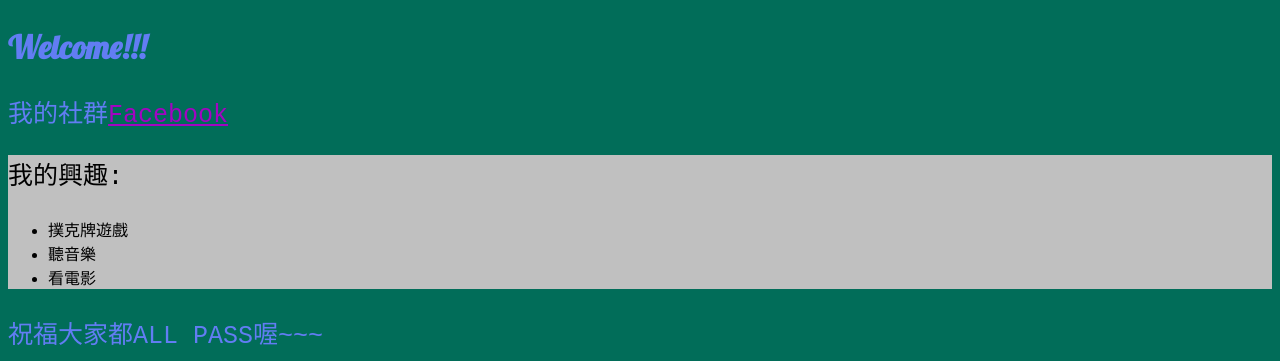
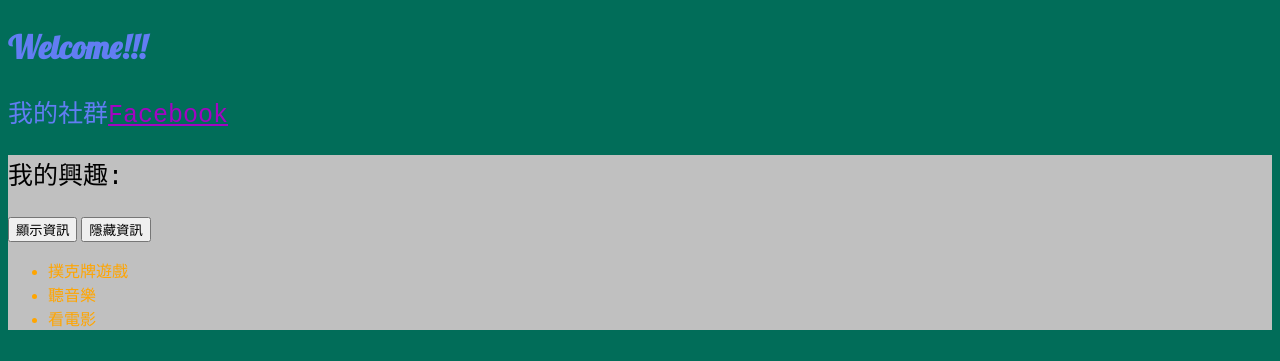
Before and after one commit to ninelin1028/ninelin1028.github.io, a plain HTML site: page index.html in a window 1280 px wide. Shown: the top 361 px of the page. Drawn offline with nearby package versions, Linux system fonts and the light colour scheme.

Commit message:
first commit

```diff
--- a/407261623.html
+++ b/index.html
@@ -1,5 +1,19 @@
 <!DOCTYPE html>
 <link href="https://fonts.googleapis.com/css?family=Lobster" rel="stylesheet" type="text/css">
+<script src="https://code.jquery.com/jquery-3.6.0.min.js"
+		integrity="sha256-/xUj+3OJU5yExlq6GSYGSHk7tPXikynS7ogEvDej/m4=" crossorigin="anonymous"></script>
+<script >
+  $(document).ready(function(){
+    $("#hide").click(function(){
+      $("ul.dropdown").hide();
+    });
+    $("#show").click(function(){
+      $("ul.dropdown").show();
+    });
+    $("ul.dropdown").css("color", "orange");
+
+  });
+  </script>
 <style>
   .blue-text {
     color: rgb(98, 125, 243);
@@ -42,7 +56,9 @@
   <p class="blue-text">我的社群<a href="https://www.facebook.com/people/%E6%9E%97%E4%BA%AE%E5%A6%A4/100009526643264/" class="purple-text">Facebook</a></p>
   <div class="silver-background">
     <p>我的興趣:</p>
-    <ul>
+      <button class="btn btn-default target" id="show" >顯示資訊</button>
+      <button class="btn btn-default target" id="hide" >隱藏資訊</button>
+    <ul class="dropdown">
       <li>撲克牌遊戲</li>
       <li>聽音樂</li>
       <li>看電影</li>
```
